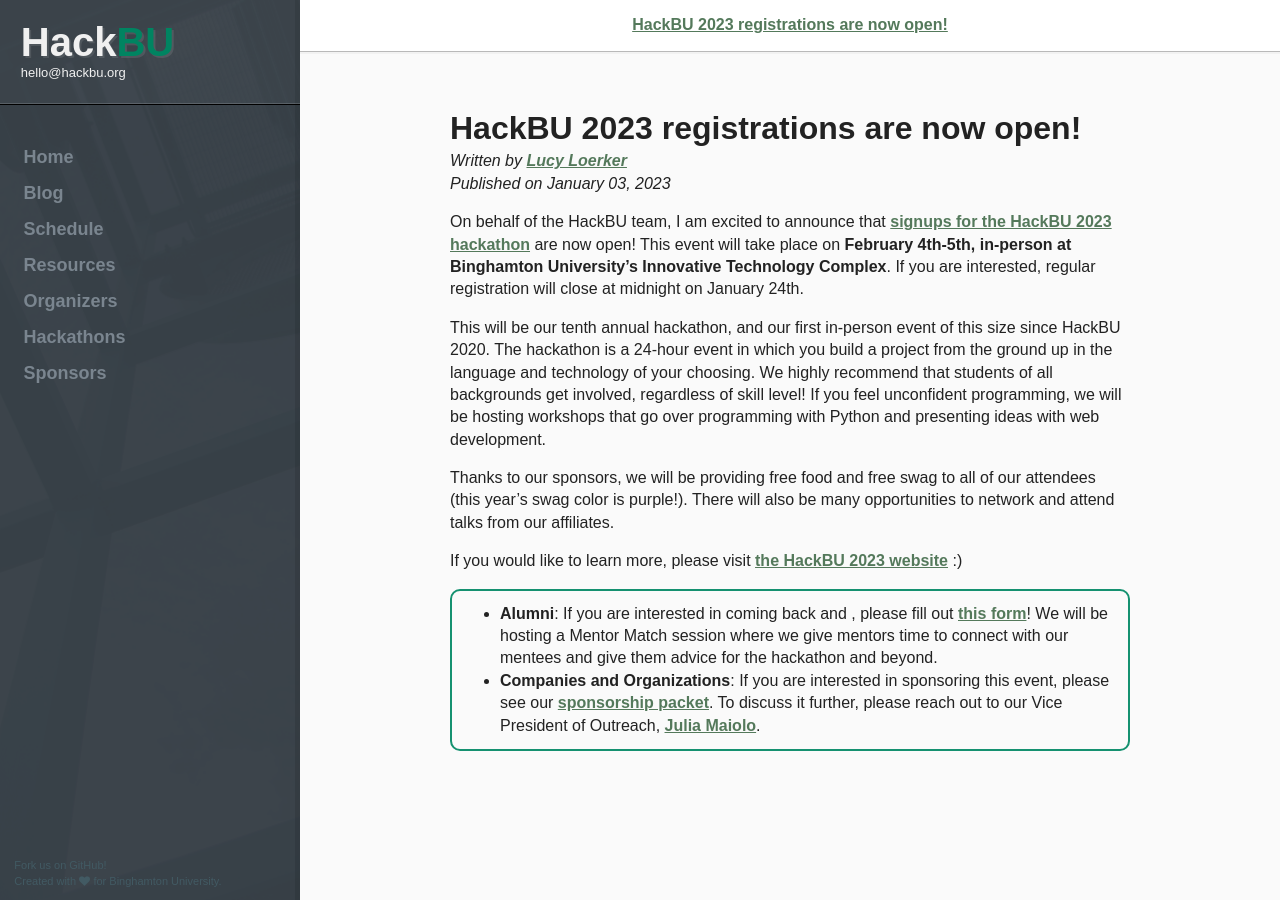
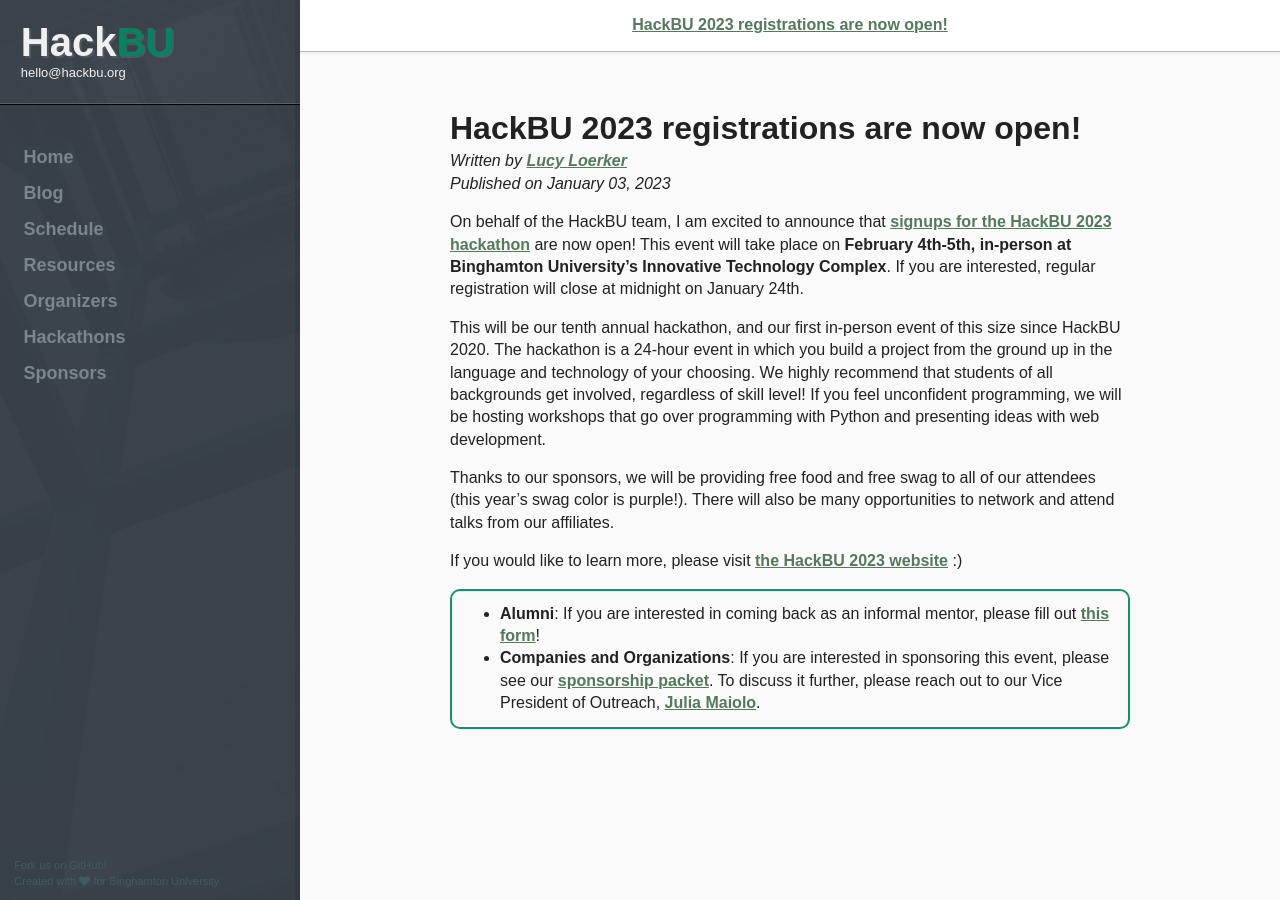
Before and after one commit to hackbinghamton/hackbinghamton.github.io, a Jekyll site: the page built from blog/_posts/2023-01-03-hackbu-2023-registrations-open.md, in a window 1280 px wide. Built offline with Jekyll 4.4.1, drawn with Linux system fonts in a browser that asks for light colours.

Commit message:
blog: fix unfinished sentence

```diff
--- a/blog/_posts/2023-01-03-hackbu-2023-registrations-open.md
+++ b/blog/_posts/2023-01-03-hackbu-2023-registrations-open.md
@@ -22,7 +22,7 @@
 <div class="note">
   <ul>
     <li>
-      <b>Alumni</b>: If you are interested in coming back and , please fill out <a href="https://docs.google.com/forms/d/e/1FAIpQLSdsfWBeCTEGD_w57oQI3FDa4lGQhnNJzbhVVHvHcT2HMJoa3A/viewform?usp=sf_link">this form</a>! We will be hosting a Mentor Match session where we give mentors time to connect with our mentees and give them advice for the hackathon and beyond.
+      <b>Alumni</b>: If you are interested in coming back as an informal mentor, please fill out <a href="https://docs.google.com/forms/d/e/1FAIpQLSdsfWBeCTEGD_w57oQI3FDa4lGQhnNJzbhVVHvHcT2HMJoa3A/viewform?usp=sf_link">this form</a>!
     </li>
     <li>
       <b>Companies and Organizations</b>: If you are interested in sponsoring this event, please see our <a href="https://hackbu.org/2023/sponsorship_packet.pdf">sponsorship packet</a>. To discuss it further, please reach out to our Vice President of Outreach, <a href="mailto:jmaiolo1@binghamton.edu">Julia Maiolo</a>.
```
